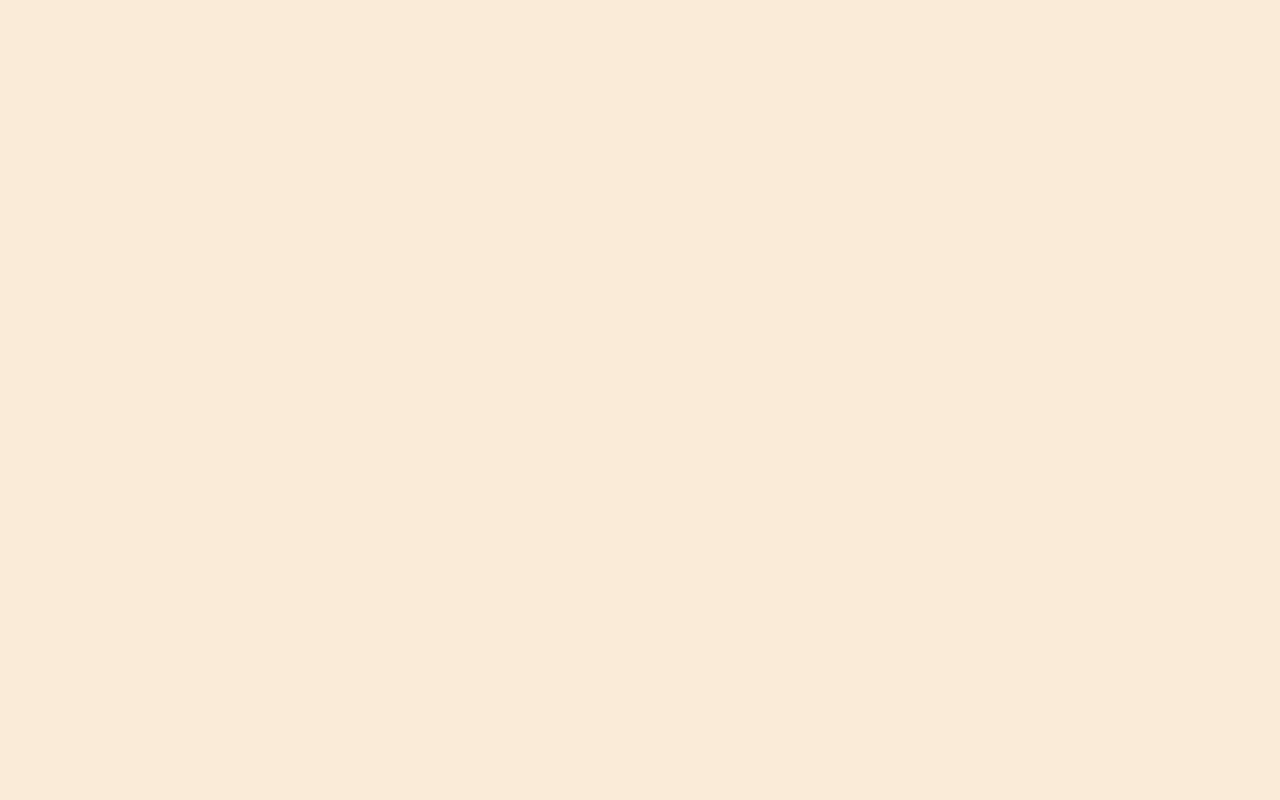
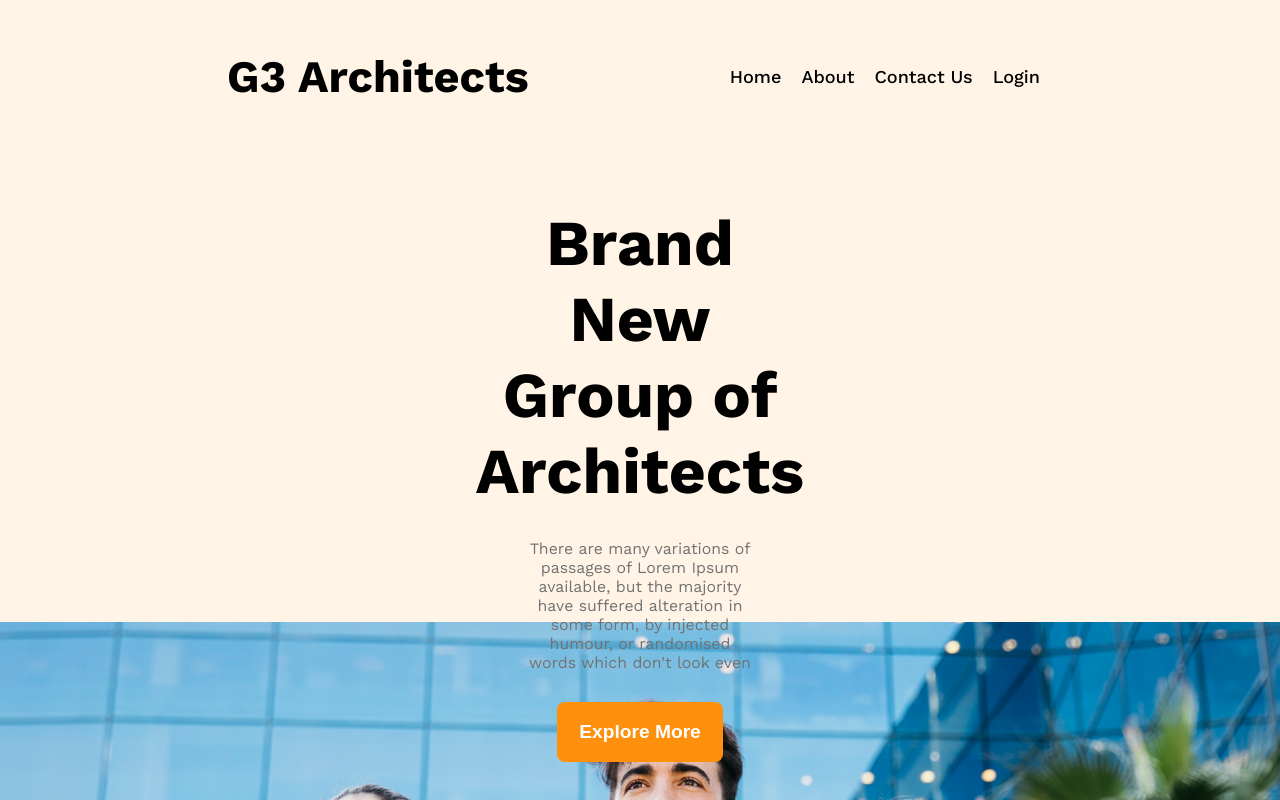
Before and after one commit to Leon-ahmed/G3-Architects, a plain HTML site: page index.html in a window 1280 px wide. Shown: the top 800 px of the page. Drawn offline with nearby package versions, Linux system fonts and the light colour scheme.

Commit message:
banner-section

```diff
--- a/index.html
+++ b/index.html
@@ -4,10 +4,55 @@
     <meta charset="UTF-8">
     <meta name="viewport" content="width=device-width, initial-scale=1.0">
     <title>Document</title>
+    <link rel="preconnect" href="https://fonts.googleapis.com">
+<link rel="preconnect" href="https://fonts.gstatic.com" crossorigin>
+<link href="https://fonts.googleapis.com/css2?family=Work+Sans:ital,wght@0,100..900;1,100..900&display=swap" rel="stylesheet">
     <link rel="stylesheet" href="styles/Architect.css">
 </head>
-<body>
-    <header>   </header>
+<body class="work-sans-font">
+    <header>
+        <nav>
+            <div>
+              <h2>G3 Architects</h2>
+            </div>
+
+           <ul type="none">
+            <li><a href="#">Home</a></li>
+            <li><a href="#">About</a></li>
+            <li><a href="#">Contact Us</a></li>
+            <li><a href="#">Login</a></li>
+           </ul>
+
+
+        </nav>
+
+        <section class="banner-section">
+            <div class="banner">
+               <div>
+                       <h2 >Brand New</h2>
+                       <h2>Group of Architects </h2>
+                   </div>
+
+                   <div>
+                    <p class="dark3">There are many variations of passages of Lorem Ipsum available, but the majority have suffered alteration in <br> some form, by injected humour, or randomised words which don't look even</p>
+                   </div>
+                   <button class="lemon white">Explore More</button>
+            </div>
+
+
+
+        </section>
+
+
+
+
+
+
+
+
+
+
+    </header>
 
 
 
--- a/styles/Architect.css
+++ b/styles/Architect.css
@@ -1,3 +1,108 @@
-body{
-    background-color: antiquewhite;
+*{
+    margin: 0;
+    padding: 0;
+    box-sizing: border-box;
+
 }
+
+
+.work-sans-font{
+  font-family: "Work Sans", sans-serif;
+  font-optical-sizing: auto;
+}
+
+
+header{
+      max-width: 1920px;
+      height: 1322px;
+     margin: 0 auto;
+
+     background-color: rgba(255, 144, 14, 0.1);
+     background-image:url(../images/banner.png) ;
+     background-repeat: no-repeat;
+     background-position: bottom  center;
+
+}
+
+
+
+/* ----------- */
+
+.dark3{
+ color: #727272;
+
+}
+.lemon{
+ background-color: #FF900E;
+
+}
+.white{
+ color: #ffffff;
+
+}
+
+
+
+
+
+
+nav{
+    padding:50px 240px 102px 227px;
+    display: flex;
+    justify-content: space-between;
+    align-items: center;
+
+}
+nav h2{
+   font-size: 2.81rem;
+}
+nav ul{
+display: flex;
+max-width: 477px;
+gap:20px;
+
+/* border: 1px solid red; */
+
+}
+nav ul li a{
+text-decoration: none;
+color: black;
+font-size:1.13rem ;
+font-weight: 500;
+
+
+}
+.banner-section{
+    padding: 0 529px ;
+    /* border: 1px solid red; */
+}
+
+.banner{
+    max-width: 862px;
+
+    display: flex;
+    flex-direction: column;
+    justify-content: center;
+    align-items: center;
+    text-align: center;
+    gap: 30px;
+    /* border: 1px solid red;  */
+}
+.banner h2{
+ font-size: 4rem;
+ font-weight: bold;
+}
+.banner p{
+
+ font-size: .99rem;
+
+}
+.banner button{
+    border: none;
+    border-radius: 8px;
+    padding: 1.2rem 1.4rem ;
+ font-size: 1.20rem;
+ font-weight: 600;
+
+
+}
```
